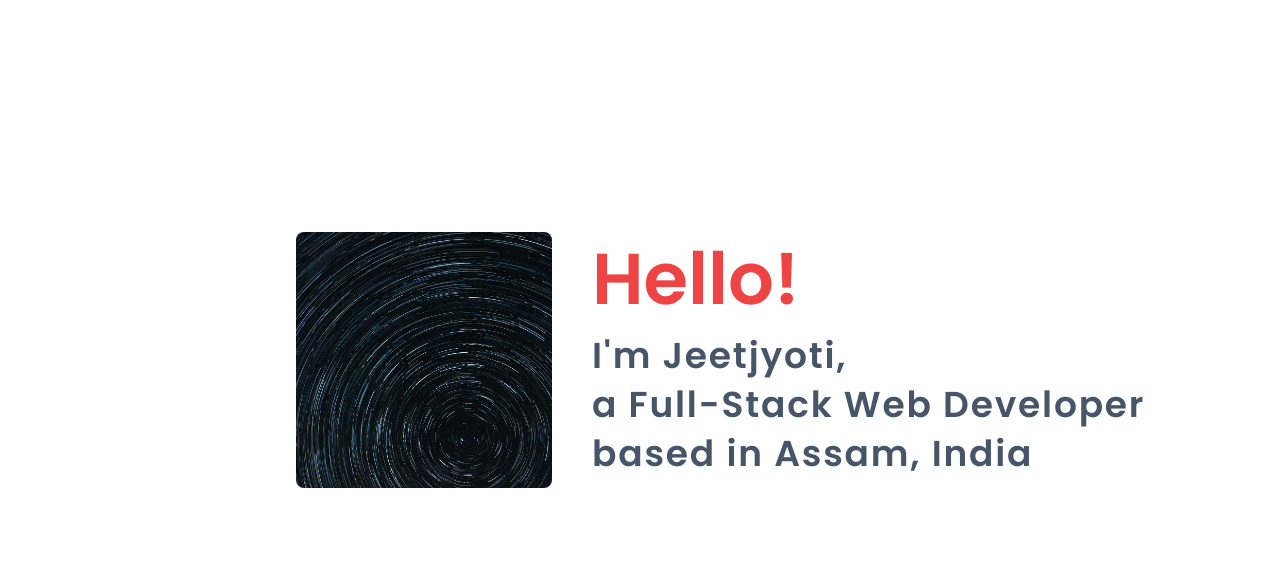
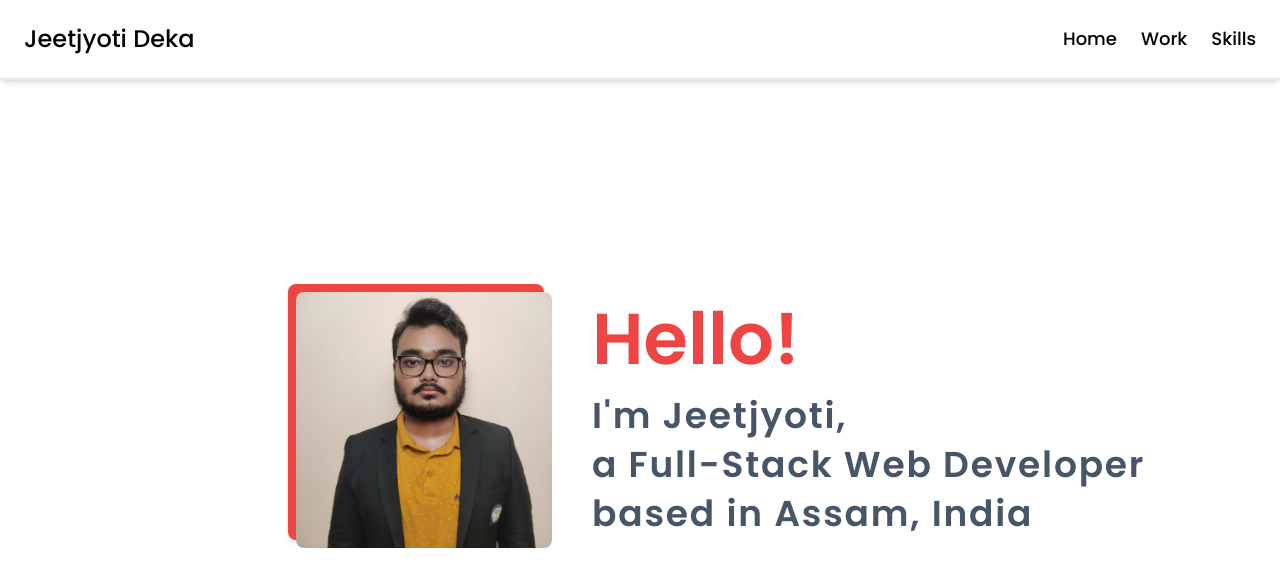
Before and after one commit to Jeetjyoti-Deka/Portfolio, a React (Vite) app: page / in a window 1280 px wide. Shown: the top 586 px of the page. Built offline with nearby package versions, Linux system fonts and the light colour scheme.

Commit message:
Implement Hero Section and navbar

```diff
--- a/package.json
+++ b/package.json
@@ -10,6 +10,7 @@
     "preview": "vite preview"
   },
   "dependencies": {
+    "framer-motion": "^11.0.8",
     "react": "^18.2.0",
     "react-dom": "^18.2.0"
   },
--- a/src/App.jsx
+++ b/src/App.jsx
@@ -1,10 +1,12 @@
 import Hero from "./components/Hero";
+import Navbar from "./components/Navbar";
 
 function App() {
   return (
-    <>
+    <main className="overflow-x-hidden w-screen">
+      <Navbar />
       <Hero />
-    </>
+    </main>
   );
 }
 
--- a/src/components/Hero.jsx
+++ b/src/components/Hero.jsx
@@ -1,13 +1,14 @@
 const Hero = () => {
   return (
-    <div className="flex items-center justify-center w-screen h-[90vh]">
+    <div className="flex items-center justify-center w-full h-[85vh]">
       <div className="flex items-center gap-x-10 ml-52">
         <div className="flex items-center justify-center">
-          <div className="w-64 h-64 overflow-hidden rounded-[8px]">
+          <div className="group w-64 h-64  rounded-[8px] relative z-10">
+            <div className="w-64 h-64 absolute -top-2 -left-2 rounded-[8px] bg-red-500 -z-10 shadow-md group-hover:top-0 group-hover:left-0 transition-all"></div>
             <img
-              src="src/assets/hero-img.jpg"
+              src="src/assets/Profile_img.jpg"
               alt="my img"
-              className="w-full h-full object-cover"
+              className="w-full h-full object-cover rounded-[8px]"
             />
           </div>
         </div>
--- /dev/null
+++ b/src/components/NavLink.jsx
@@ -0,0 +1,8 @@
+const NavLink = (link) => {
+  return (
+    <div>
+      <a href={link.route}>{link.label}</a>
+    </div>
+  );
+};
+export default NavLink;
--- /dev/null
+++ b/src/components/Navbar.jsx
@@ -0,0 +1,21 @@
+import { NAV_LINKS } from "../lib/constants";
+
+const Navbar = () => {
+  return (
+    <nav className="sticky top-0 left-0 w-screen h-20 px-6 flex items-center justify-between border-b-2 border-solid shadow-md">
+      <h1 className="poppins-medium text-2xl">Jeetjyoti Deka</h1>
+      <div className="flex items-center gap-x-6">
+        {NAV_LINKS.map((link) => (
+          <a
+            className="poppins-medium text-lg"
+            key={link.route}
+            href={link.route}
+          >
+            {link.label}
+          </a>
+        ))}
+      </div>
+    </nav>
+  );
+};
+export default Navbar;
--- /dev/null
+++ b/src/lib/constants.js
@@ -0,0 +1,14 @@
+export const NAV_LINKS = [
+  {
+    label: "Home",
+    route: "#home",
+  },
+  {
+    label: "Work",
+    route: "#work",
+  },
+  {
+    label: "Skills",
+    route: "#skills",
+  },
+];
```
Also changed, not shown: src/assets/Profile_img.jpg (added), 1 other file (tests, documents, lock files or other folders).
